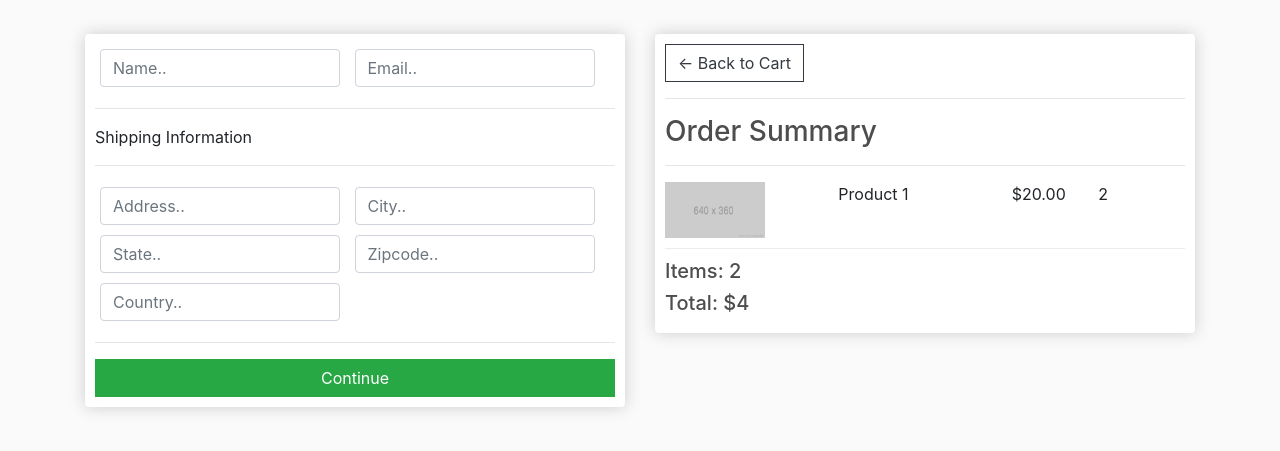
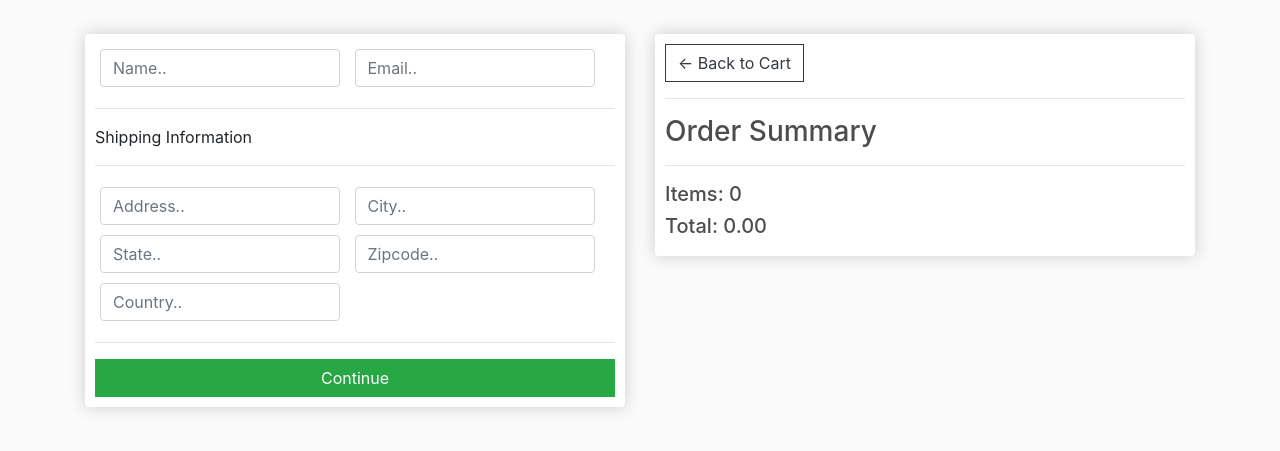
Before and after one commit to petualangan/django-webstore-rw, a Django app: page /checkout/ in a window 1280 px wide. Shown: the part 57-508 px from the top of the page. Run offline with Django 3.2, Linux system fonts and the light colour scheme; some libraries are stand-ins or nearby versions.

Commit message:
checkout page dinamis

```diff
--- a/ecommerce/store/templates/store/cart.html
+++ b/ecommerce/store/templates/store/cart.html
@@ -12,8 +12,8 @@
 
             <table class="table">
                 <tr>
-                    <th><h5>Items: <strong>3</strong></h5></th>
-                    <th><h5>Total: <strong>$42</strong></h5></th>
+                    <th><h5>Items: <strong>{{order.get_cart_items}}</strong></h5></th>
+                    <th><h5>Total: <strong>${{order.get_cart_total|floatformat:2}}</strong></h5></th>
                     <th>
                         <a style="float:right; margin:5px" class="btn btn-success" href="{% url 'checkout'%}">Checkout</a>
                     </th>
--- a/ecommerce/store/templates/store/checkout.html
+++ b/ecommerce/store/templates/store/checkout.html
@@ -54,14 +54,16 @@
             <hr>
             <h3>Order Summary</h3>
             <hr>
+            {% for item in items %}
             <div class="cart-row">
-                <div style="flex:2"><img class="row-image" src="{% static 'images/placeholder.png' %}"></div>
-                <div style="flex:2"><p>Product 1</p></div>
-                <div style="flex:1"><p>$20.00</p></div>
-                <div style="flex:1"><p>2</p></div>
+                <div style="flex:2"><img class="row-image" src="{{ item.product.imageURL}}"></div>
+                <div style="flex:2"><p>{{item.product.name}}</p></div>
+                <div style="flex:1"><p>{{item.product.price|floatformat:2}}</p></div>
+                <div style="flex:1"><p>{{item.quantity}}</p></div>
             </div>
-            <h5>Items:   2</h5>
-            <h5>Total:   $4</h5>
+            {% endfor %}
+            <h5>Items: {{order.get_cart_items}}</h5>
+            <h5>Total: {{order.get_cart_total|floatformat:2}}</h5>
         </div>
     </div>
 </div>
--- a/ecommerce/store/views.py
+++ b/ecommerce/store/views.py
@@ -12,7 +12,6 @@ def store(request):
     return render(request, 'store/store.html', context) # template store.html didalem folder store
 
 def cart(request):
-
     #kalau usernya login
     if request.user.is_authenticated:
         customer = request.user.customer
@@ -20,12 +19,25 @@ def cart(request):
         items = order.orderitem_set.all()
     else:
         items = [] #kalo nggak, itemnya kosong
+        order = {'get_cart_total': 0, 'get_cart_items': 0} #percobaan kalau logout (ngga ada user login di localhost/admin), efeknya halaman cart akan kosong
 
     context = {
-        'items': items
+        'items': items,
+        'order': order,
     }
     return render(request, 'store/cart.html', context)
 
 def checkout(request):
-    context = {}
+    if request.user.is_authenticated:
+        customer = request.user.customer
+        order, created = Order.objects.get_or_create(customer=customer, complete=False)
+        items = order.orderitem_set.all()
+    else:
+        items = []
+        order = {'get_cart_total': 0, 'get_cart_items': 0} #percobaan kalau logout (ngga ada user login di localhost/admin), efeknya halaman cart akan kosong
+
+    context = {
+        'items': items,
+        'order': order,
+    }
     return render(request, 'store/checkout.html', context)
```
Also changed, not shown: ecommerce/store/models.py (+13 -0 lines).
